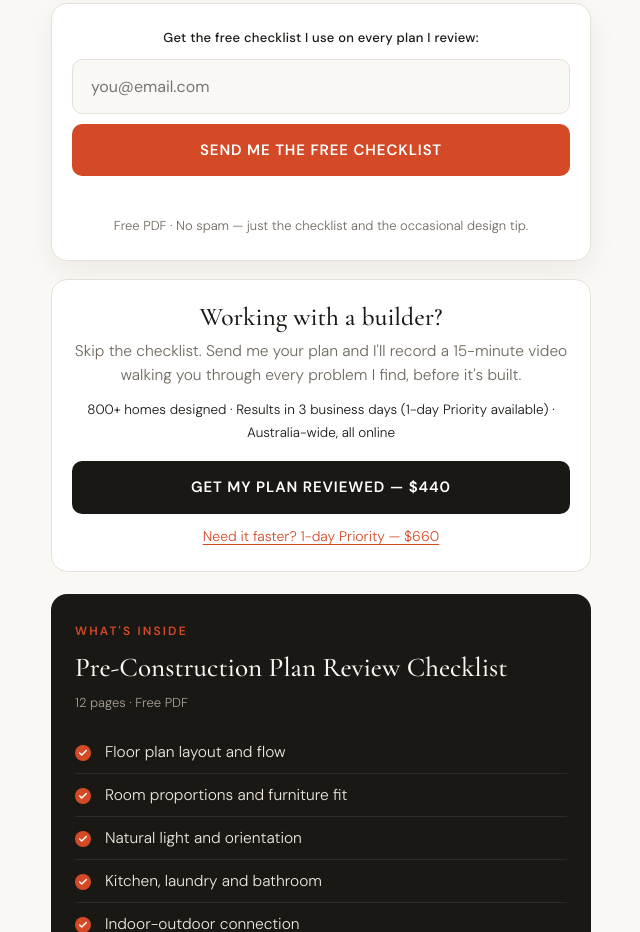
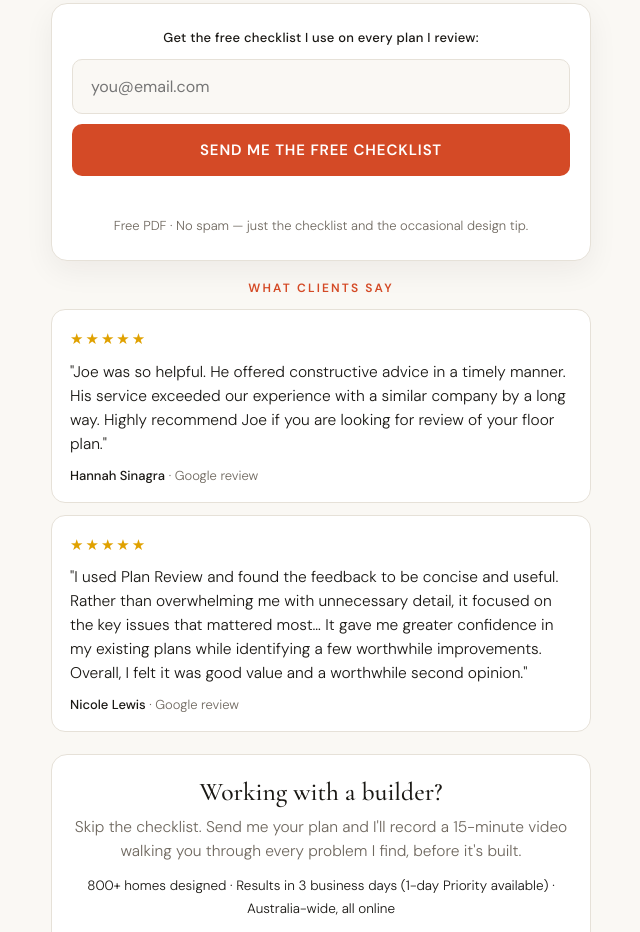
Before and after one commit to josephopacak/planreview, a plain HTML site: page checklist/index.html in a window 1280 px wide. Shown: the part 400-1332 px from the top of the page, without its empty margins (319-959 px from the left). Drawn offline with nearby package versions, Linux system fonts and the light colour scheme.

Commit message:
Add Google reviews to checklist page

```diff
--- a/checklist/index.html
+++ b/checklist/index.html
@@ -100,6 +100,16 @@
     letter-spacing:.06em; text-transform:uppercase; background:var(--accent); color:#fff;
     border-radius:10px; text-decoration:none}
 
+  /* Google reviews */
+  .reviews{display:flex; flex-direction:column; gap:12px; margin:4px 0 22px}
+  .reviews-tag{text-align:center; font-size:12px; letter-spacing:.18em; text-transform:uppercase;
+    color:var(--accent); font-weight:600}
+  .review{background:var(--card); border:1px solid var(--line); border-radius:14px; padding:18px 18px 16px}
+  .review .stars{color:#e0a100; font-size:15px; letter-spacing:2px; margin-bottom:8px}
+  .review p{font-size:15.5px; color:var(--ink); margin-bottom:10px}
+  .review .who{font-size:13px; color:var(--muted)}
+  .review .who b{color:var(--ink); font-weight:500}
+
   /* Paid review offer */
   .offer{border:1px solid var(--line); border-radius:16px; padding:22px 20px; margin:6px 0 18px; text-align:center; background:var(--card)}
   .offer h3{font-family:'Cormorant Garamond',serif; font-weight:500; font-size:1.6rem; line-height:1.15; margin-bottom:8px}
@@ -133,6 +143,20 @@
     </div>
     <div class="msg" id="msg"></div>
     <p class="note">Free PDF · No spam — just the checklist and the occasional design tip.</p>
+  </div>
+
+  <div class="reviews">
+    <div class="reviews-tag">What clients say</div>
+    <div class="review">
+      <div class="stars" aria-label="5 out of 5 stars">★★★★★</div>
+      <p>"Joe was so helpful. He offered constructive advice in a timely manner. His service exceeded our experience with a similar company by a long way. Highly recommend Joe if you are looking for review of your floor plan."</p>
+      <div class="who"><b>Hannah Sinagra</b> · Google review</div>
+    </div>
+    <div class="review">
+      <div class="stars" aria-label="5 out of 5 stars">★★★★★</div>
+      <p>"I used Plan Review and found the feedback to be concise and useful. Rather than overwhelming me with unnecessary detail, it focused on the key issues that mattered most… It gave me greater confidence in my existing plans while identifying a few worthwhile improvements. Overall, I felt it was good value and a worthwhile second opinion."</p>
+      <div class="who"><b>Nicole Lewis</b> · Google review</div>
+    </div>
   </div>
 
   <div class="offer">
```
